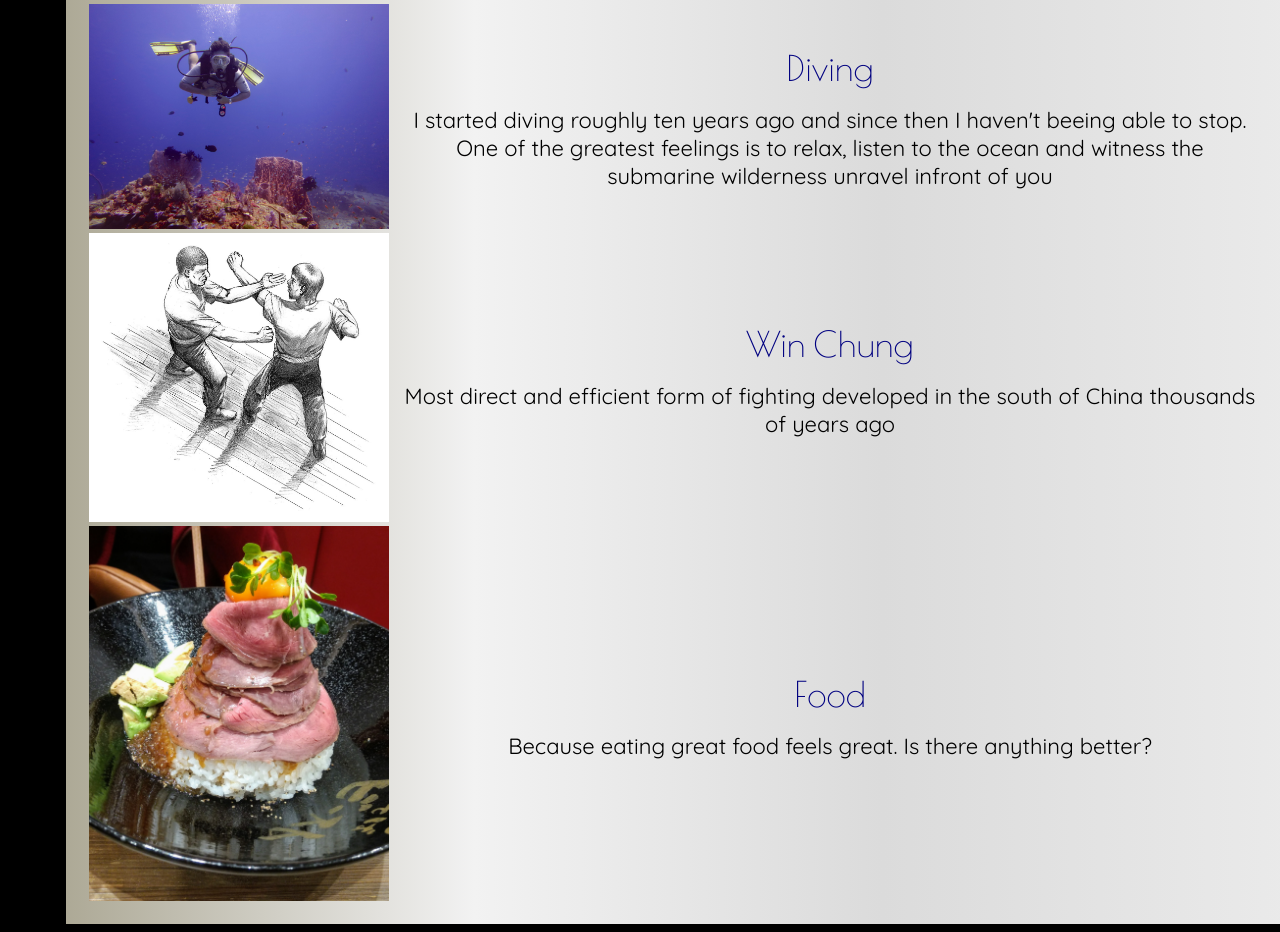
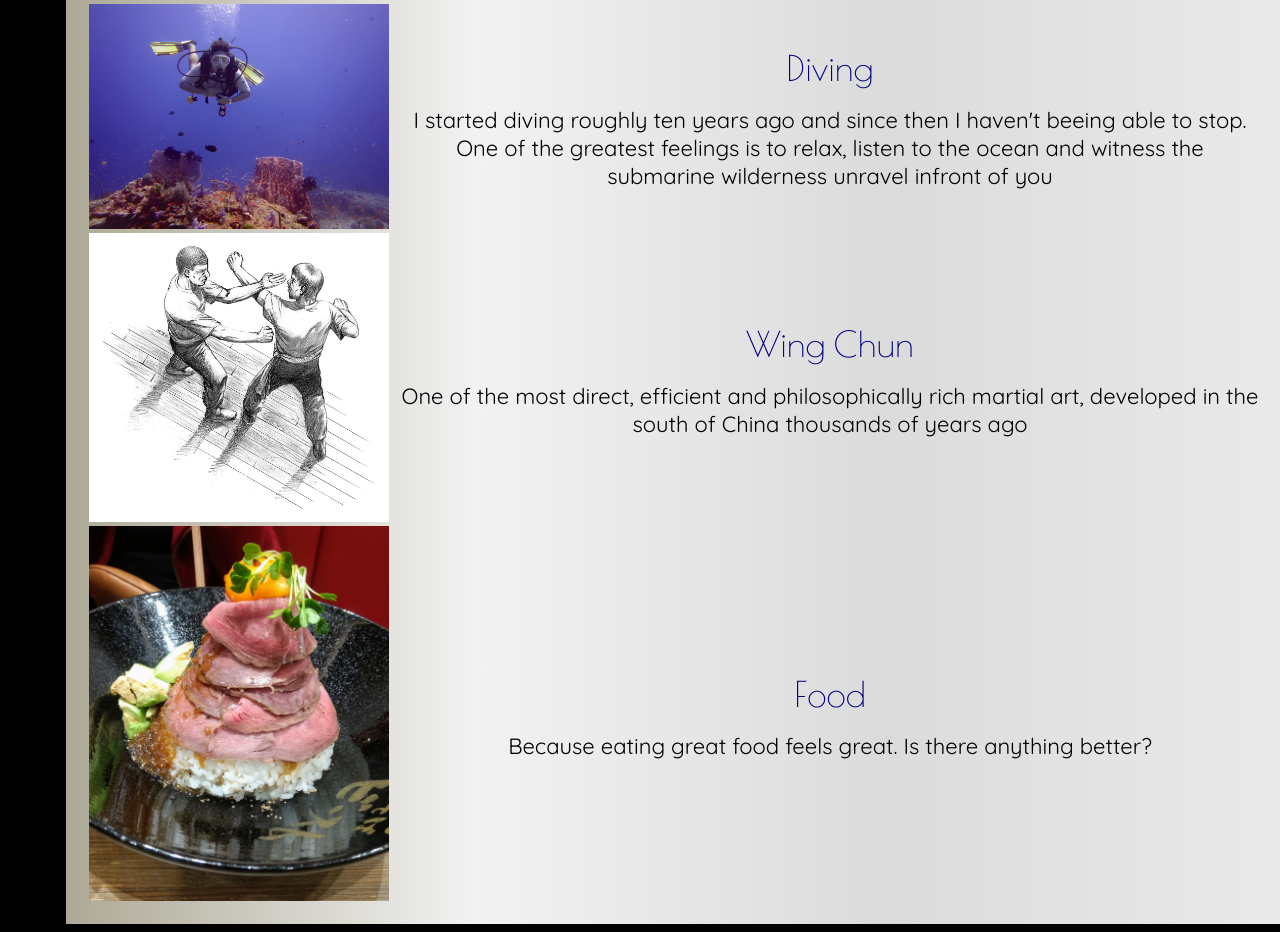
Before and after one commit to oscarlaf03/profile, a plain HTML site: page index.html in a window 1280 px wide. Shown: the part 2888-3820 px from the top of the page. Drawn offline with nearby package versions, Linux system fonts and the light colour scheme; a web font is replaced by a local one.

Commit message:
fixed some typos

```diff
--- a/index.html
+++ b/index.html
@@ -150,8 +150,8 @@
                 <img src="images/winchung.jpg" alt="Win chung Image" class="table-image">
               </td>
               <td>
-                <h4>Win Chung</h4>
-                <p>Most direct and efficient form of fighting developed in the south of China thousands of years ago</p>
+                <h4>Wing Chun</h4>
+                <p>One of the most direct, efficient and philosophically rich martial art, developed in the south of China thousands of years ago</p>
               </td>
             </tr>
             <tr>
```
